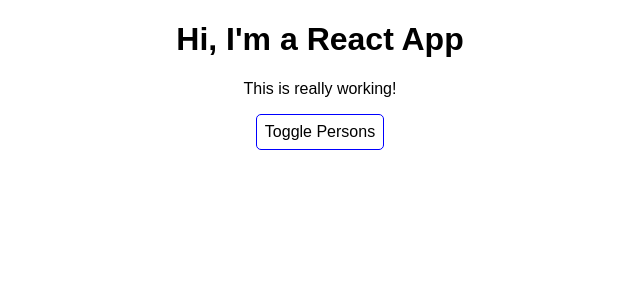
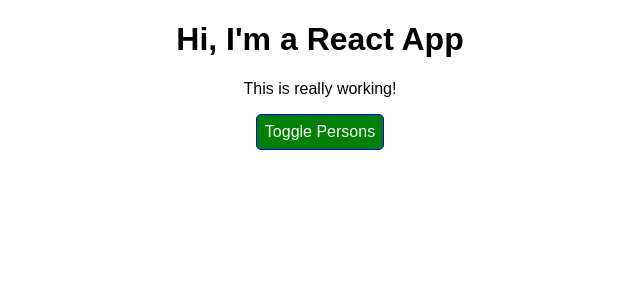
Before and after one commit to locaulker/react-complete-guide, a React (Create React App) app: page / in a window 1280 px wide. Shown: the top 300 px of the page, without its empty margins (320-960 px from the left). Built offline with nearby package versions, Linux system fonts and the light colour scheme.

Commit message:
resume at section L68

```diff
--- a/src/App.css
+++ b/src/App.css
@@ -1,3 +1,11 @@
 .App {
   text-align: center;
 }
+
+.red {
+  color: red;
+}
+
+.bold {
+  font-weight: bold;
+}
--- a/src/App.js
+++ b/src/App.js
@@ -8,10 +8,10 @@ class App extends Component {
     persons: [
       { id: "asdf1", name: "Max", age: 28 },
       { id: "vasdf1", name: "Manu", age: 29 },
-      { id: "asdf11", name: "Stephanie", age: 26 }
+      { id: "asdf11", name: "Stephanie", age: 26 },
     ],
     otherState: "some other value",
-    showPersons: false
+    showPersons: false,
   }
 
   nameChangedHandler = (event, id) => {
@@ -20,7 +20,7 @@ class App extends Component {
     })
 
     const person = {
-      ...this.state.persons[personIndex]
+      ...this.state.persons[personIndex],
     }
 
     person.name = event.target.value
@@ -29,7 +29,7 @@ class App extends Component {
     persons[personIndex] = person
 
     this.setState({
-      persons: persons
+      persons: persons,
     })
   }
 
@@ -43,19 +43,20 @@ class App extends Component {
   togglePersonsHandler = () => {
     const doesShow = this.state.showPersons
     this.setState({
-      showPersons: !doesShow
+      showPersons: !doesShow,
     })
   }
 
   render() {
     const style = {
-      backgroundColor: "white",
+      backgroundColor: "green",
+      color: "white",
       font: "inherit",
       border: "1px solid blue",
       padding: "8px",
       borderRadius: "5px",
       marginBottom: "20px",
-      cursor: "pointer"
+      cursor: "pointer",
     }
 
     let persons = null
@@ -76,6 +77,8 @@ class App extends Component {
           })}
         </div>
       )
+
+      style.backgroundColor = "red"
     }
 
     return (
```
